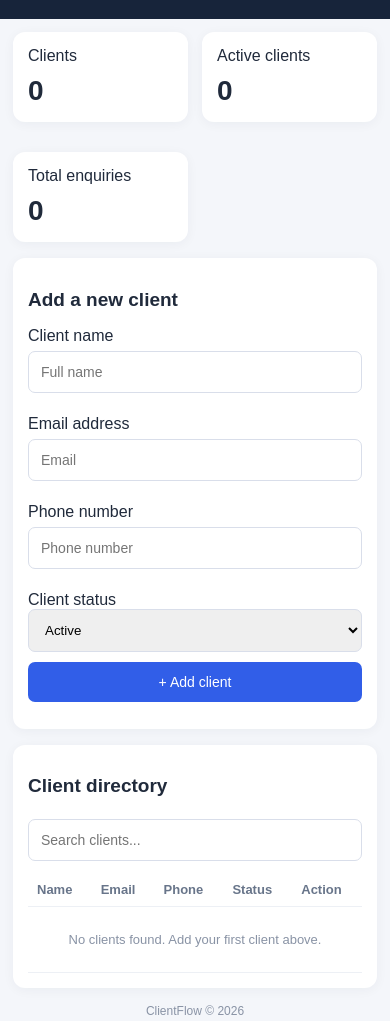
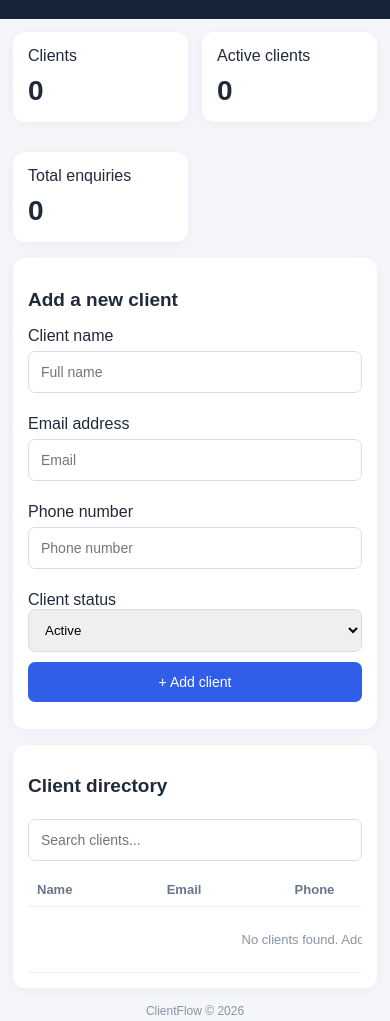
Before and after one commit to rickstar40/clientflow, a website: page index.html in a window 390 px wide. Shown: the part 79-1100 px from the top of the page. Drawn offline with Linux system fonts and the light colour scheme.

Commit message:
Implement responsive design for tables
Add responsive table styles for smaller screens.

```diff
--- a/index.html
+++ b/index.html
@@ -57,7 +57,24 @@ th{color:#68758a;font-size:13px}
 .empty{text-align:center;color:#8993a5;padding:25px}
 
 @media(max-width:600px){.container{padding:13px}.card{padding:15px}th,td{padding:9px;font-size:13px}}
+@media (max-width: 600px) {
+  .table-wrap {
+    width: 100%;
+    overflow-x: auto;
+    -webkit-overflow-scrolling: touch;
+  }
 
+  .table-wrap table {
+    min-width: 680px;
+    width: 100%;
+    table-layout: auto;
+  }
+
+  .table-wrap th,
+  .table-wrap td {
+    white-space: nowrap;
+  }
+}
 </style>
 
 </head>
```
